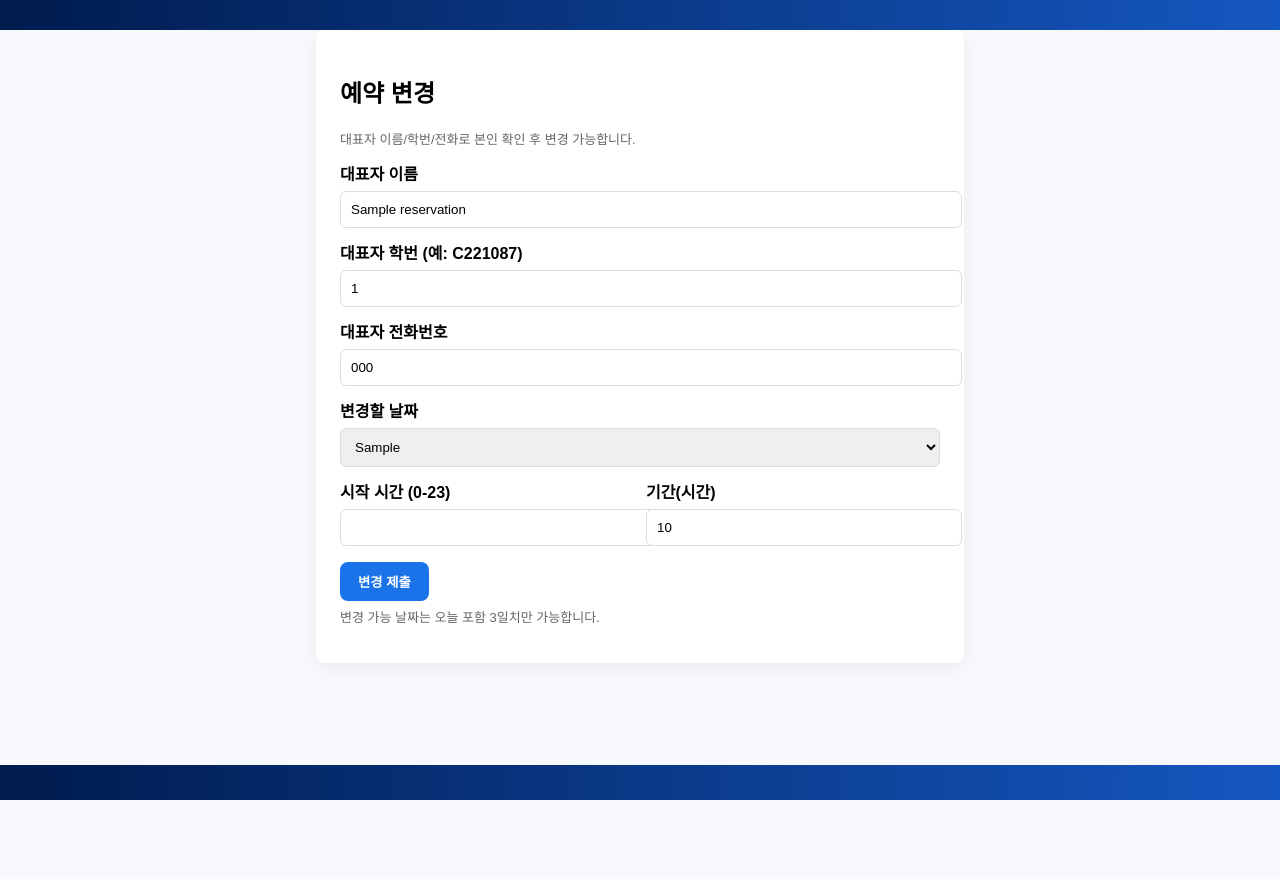
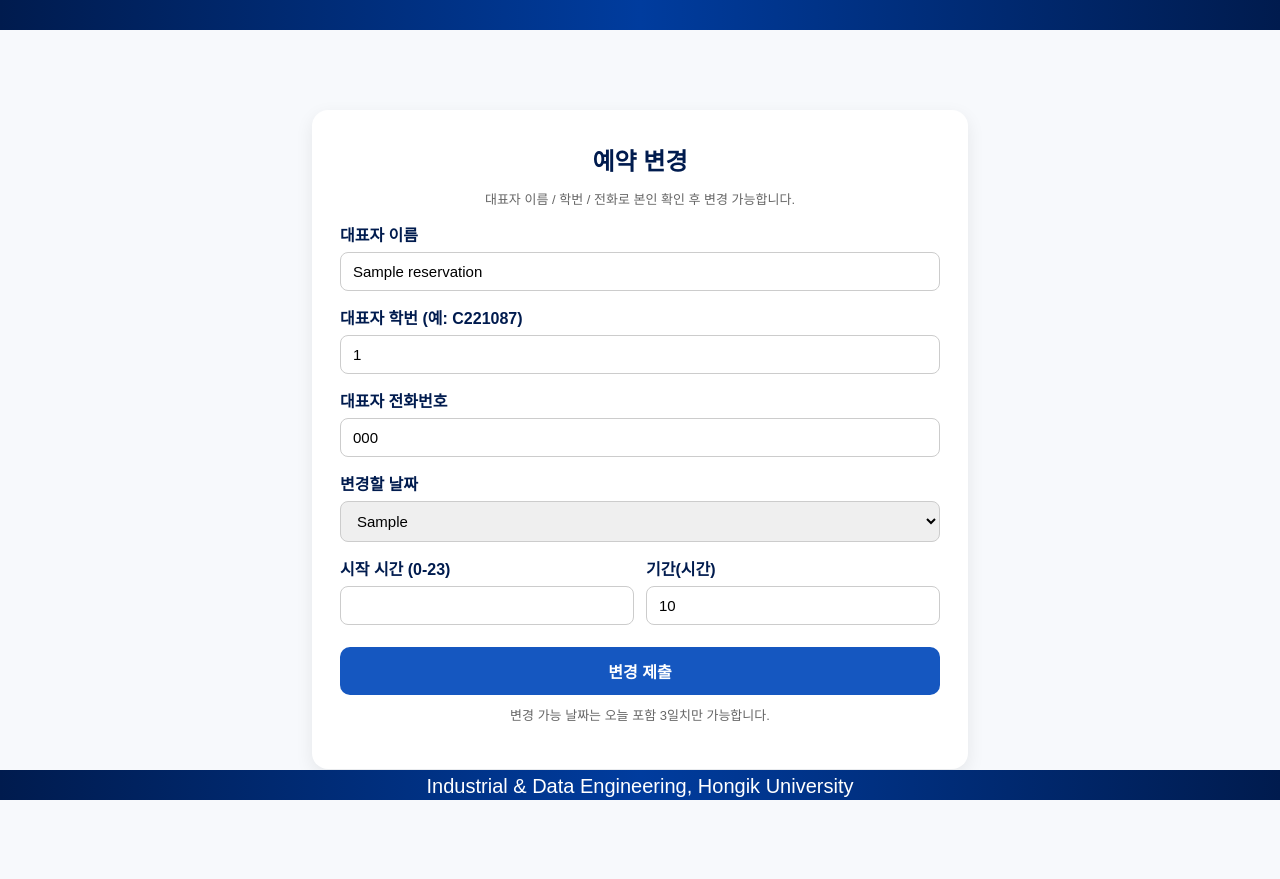
Before and after one commit to tmzkdl7412-web/studyroom-reservation, a Flask app: template templates/group/edit_reservation.html in a window 1280 px wide. Before the commit the page ends 800 px from the top, so only its background shows below. Run offline with Flask 3, Linux system fonts and the light colour scheme; tables that the repository leaves empty hold one stand-in row (values such as "Sample post"); the template is opened without the code that fills it: values that come from a table or form of the project are taken from there, most other values are stand-ins (such as "Sample title", 1, 10 or a date in 2020).

Commit message:
Update edit_reservation.html

```diff
--- a/templates/group/edit_reservation.html
+++ b/templates/group/edit_reservation.html
@@ -5,34 +5,113 @@
 <meta charset="utf-8">
 <title>예약 변경</title>
 <style>
-  body{font-family:"Noto Sans KR",sans-serif;padding:30px;margin:0;background:#f7f9fc}
-  .card{max-width:600px;margin:0 auto;background:#fff;padding:24px;border-radius:8px;box-shadow:0 6px 18px rgba(2,6,23,.06)}
-  label{display:block;margin-top:12px;font-weight:600}
-  input, select{width:100%;padding:10px;margin-top:6px;border:1px solid #ddd;border-radius:6px}
-  .row{display:flex;gap:12px}
-  .row > *{flex:1}
-  button{margin-top:16px;padding:10px 18px;border-radius:8px;border:none;background:#1a73e8;color:#fff;font-weight:700}
-  .hint{font-size:13px;color:#666;margin-top:6px}
+  body {
+    font-family: "Noto Sans KR", sans-serif;
+    padding: 30px;
+    margin: 0;
+    background: #f7f9fc;
+    position: relative;
+  }
 
-  /* ✅ 상하단 남색 라인 */
+  .card {
+    max-width: 600px;
+    margin: 80px auto;
+    background: #fff;
+    padding: 32px 28px;
+    border-radius: 16px;
+    box-shadow: 0 6px 18px rgba(0, 0, 0, 0.08);
+  }
+
+  h2 {
+    text-align: center;
+    color: #001B4E;
+    font-weight: 700;
+    margin-top: 0;
+    margin-bottom: 12px;
+  }
+
+  label {
+    display: block;
+    margin-top: 14px;
+    font-weight: 600;
+    color: #001B4E;
+  }
+
+  input, select {
+    width: 100%;
+    padding: 10px 12px;
+    margin-top: 6px;
+    border: 1px solid #ccc;
+    border-radius: 8px;
+    font-size: 15px;
+    box-sizing: border-box;
+  }
+
+  .row {
+    display: flex;
+    gap: 12px;
+  }
+  .row > * {
+    flex: 1;
+  }
+
+  button {
+    margin-top: 22px;
+    padding: 12px;
+    border-radius: 10px;
+    border: none;
+    background: #1557c0;
+    color: #fff;
+    font-weight: 700;
+    font-size: 16px;
+    width: 100%;
+    cursor: pointer;
+    transition: 0.2s;
+  }
+
+  button:hover {
+    background-color: #0d47a1;
+  }
+
+  .hint {
+    font-size: 13px;
+    color: #666;
+    margin-top: 10px;
+    text-align: center;
+  }
+
+  /* ✅ 상·하단 네이비 라인 (index.html 동일) */
   body::before,
   body::after {
     content: "";
     height: 30px;
     width: 100%;
-    background: linear-gradient(to right, #001B4E, #1557c0);
+    background: linear-gradient(to right, #001B4E, #003C9E, #001B4E);
     position: fixed;
     left: 0;
     z-index: 9999;
   }
   body::before { top: 0; }
   body::after { bottom: 0; }
+
+  /* ✅ 학과명 푸터 (index.html 동일) */
+  .eng-footer {
+    position: fixed;
+    bottom: 2px;
+    left: 0;
+    width: 100%;
+    text-align: center;
+    font-size: 20px;
+    color: white;
+    z-index: 10000;
+    pointer-events: none;
+  }
 </style>
 </head>
 <body>
   <div class="card">
     <h2>예약 변경</h2>
-  <p class="hint">대표자 이름/학번/전화로 본인 확인 후 변경 가능합니다.</p>
+    <p class="hint">대표자 이름 / 학번 / 전화로 본인 확인 후 변경 가능합니다.</p>
     <form method="post" action="{{ url_for('edit_reservation') }}">
       <input type="hidden" name="id" value="{{ reservation.id }}">
 
@@ -74,19 +153,8 @@
     <p class="hint">변경 가능 날짜는 오늘 포함 3일치만 가능합니다.</p>
   </div>
 
-<!-- ✅ 하단 학과명 글씨 -->
-<footer style="
-  background: linear-gradient(to right,#001B4E,#1557c0);
-  color: white;
-  text-align: center;
-  padding: 10px 0;
-  font-size: 13px;
-  position: fixed;
-  bottom: 0;
-  left: 0;
-  width: 100%;
-">
+  <div class="eng-footer">
     Industrial &amp; Data Engineering, Hongik University
-</footer>
+  </div>
 </body>
 </html>
```
Lines whose indentation alone changed are shown as unchanged.
